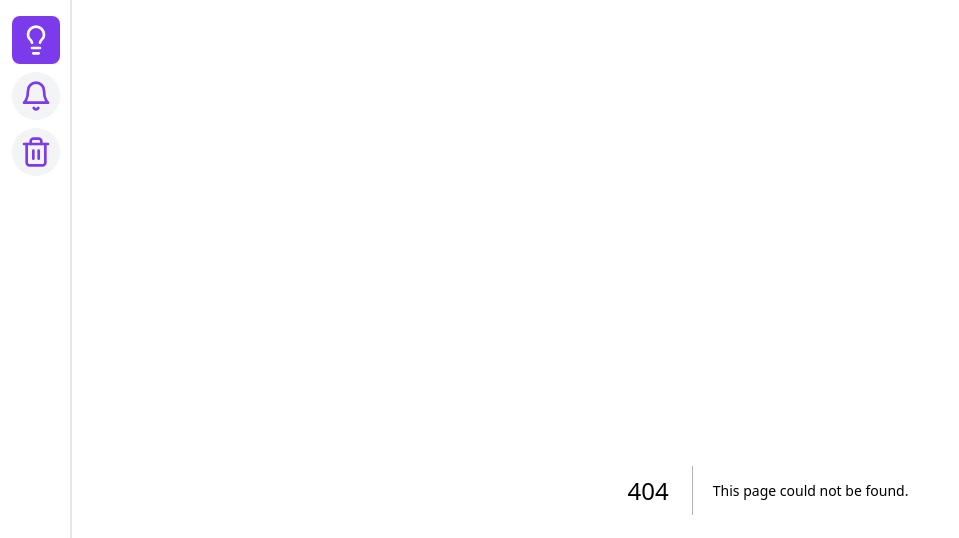
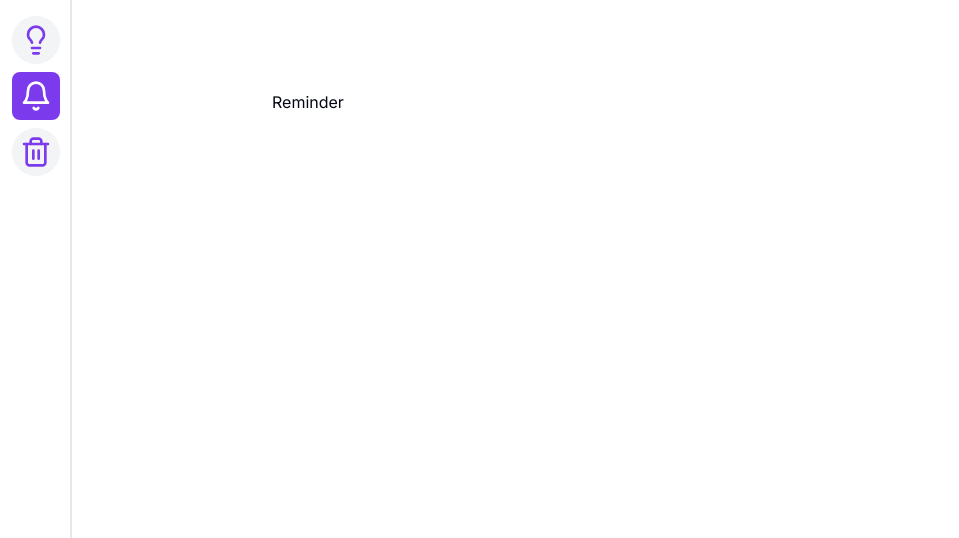
Before and after one commit to mon7792/next-js-todo, a Next.js app: page /reminder in a window 1280 px wide. Before the commit this address had no page. Shown: the top 538 px of the page, without its empty margins (0-959 px from the left). Built offline with nearby package versions, Linux system fonts and the light colour scheme.

Commit message:
enabled sidebar interactivity

```diff
--- /dev/null
+++ b/src/app/reminder/page.tsx
@@ -0,0 +1,5 @@
+export default function Page() {
+  return (
+    <div>Reminder</div>
+  )
+}
--- /dev/null
+++ b/src/app/trash/page.tsx
@@ -0,0 +1,5 @@
+export default function Page() {
+  return (
+    <div>Trash</div>
+  )
+}
--- /dev/null
+++ b/src/components/custom/icon/index.tsx
@@ -0,0 +1,11 @@
+import { FC } from "react";
+import { LucideProps } from "lucide-react";
+
+type IconProps = {
+  icon: FC<LucideProps>;
+  size: number;
+  className: string;
+};
+export const Icon = ({ icon: Icon, className, size }: IconProps) => {
+  return <Icon size={size} className={className} />;
+};
--- /dev/null
+++ b/src/components/custom/nav-btn/index.tsx
@@ -0,0 +1,58 @@
+import { FC } from "react";
+import Link from "next/link";
+// icons
+import { LucideProps } from "lucide-react";
+// utils
+import { cn } from "@/lib/utils";
+
+// components
+import {
+  Tooltip,
+  TooltipContent,
+  TooltipProvider,
+  TooltipTrigger,
+} from "@/components/ui/tooltip";
+
+import { Icon } from "@/components/custom/icon";
+
+type NavBtnProps = {
+  icon: FC<LucideProps>;
+  tip: string;
+  href: string;
+  isActive: boolean;
+};
+
+export const NavBtn = ({ icon, tip, href, isActive }: NavBtnProps) => {
+  return (
+    <TooltipProvider>
+      <Tooltip>
+        <TooltipTrigger asChild>
+          <Link href={href} className="flex w-12 h-12 group">
+            <div
+              className={cn(
+                "flex items-center justify-center w-12 h-12 transition-all duration-300",
+                isActive
+                  ? "bg-primary rounded-lg"
+                  : "bg-accent rounded-full group-hover:rounded-lg group-hover:bg-primary"
+              )}
+            >
+              <Icon
+                icon={icon}
+                size={32}
+                className={cn(
+                  "transition-all duration-300",
+                  isActive
+                    ? "stroke-white"
+                    : "stroke-primary group-hover:stroke-white"
+                )}
+              />
+            </div>
+          </Link>
+        </TooltipTrigger>
+        <TooltipContent side="right">
+          <p>{tip}</p>
+        </TooltipContent>
+      </Tooltip>
+    </TooltipProvider>
+  );
+};
--- a/src/components/section/navbar/side/index.tsx
+++ b/src/components/section/navbar/side/index.tsx
@@ -1,72 +1,11 @@
-import { FC } from "react";
-import Link from "next/link";
-// icons
-import { LucideProps, Lightbulb, Bell, Trash2 } from "lucide-react";
-// utils
-import { cn } from "@/lib/utils";
-
-// components
-import {
-  Tooltip,
-  TooltipContent,
-  TooltipProvider,
-  TooltipTrigger,
-} from "@/components/ui/tooltip";
-
-
-
-type IconProps = {
-  icon: FC<LucideProps>;
-  size: number;
-  className: string;
-};
-const Icon = ({ icon: Icon, className, size }: IconProps) => {
-  return <Icon size={size} className={className} />;
-};
-
-type NavBtnProps = {
-  icon: FC<LucideProps>;
-  tip: string;
-  href: string;
-  isActive: boolean;
-};
-
-const NavBtn = ({ icon, tip, href, isActive }: NavBtnProps) => {
-  return (
-    <TooltipProvider>
-      <Tooltip>
-        <TooltipTrigger asChild>
-          <Link href={href} className="flex w-12 h-12 group">
-            <div
-              className={cn(
-                "flex items-center justify-center w-12 h-12 transition-all duration-300",
-                isActive
-                  ? "bg-primary rounded-lg"
-                  : "bg-accent rounded-full group-hover:rounded-lg group-hover:bg-primary"
-              )}
-            >
-              <Icon
-                icon={icon}
-                size={32}
-                className={cn(
-                  "transition-all duration-300",
-                  isActive
-                    ? "stroke-white"
-                    : "stroke-primary group-hover:stroke-white"
-                )}
-              />
-            </div>
-          </Link>
-        </TooltipTrigger>
-        <TooltipContent side="right">
-          <p>{tip}</p>
-        </TooltipContent>
-      </Tooltip>
-    </TooltipProvider>
-  );
-};
+"use client"
+import { Lightbulb, Bell, Trash2 } from "lucide-react";
+import { NavBtn } from "@/components/custom/nav-btn";
+import { usePathname } from "next/navigation";
 
 export default function SideBar() {
+  const pathName = usePathname();
+
   return (
     <aside
       id="sidebar-multi-level-sidebar"
@@ -76,11 +15,11 @@ export default function SideBar() {
       <div className="h-full px-3 py-4 overflow-y-auto border-r-2">
         <div className="space-y-2 font-medium">
           {/* Notes */}
-          <NavBtn icon={Lightbulb} tip="Notes" href="/" isActive={true} />
+          <NavBtn icon={Lightbulb} tip="Notes" href="/" isActive={"/" === pathName} />
           {/* Reminder */}
-          <NavBtn icon={Bell} tip="Reminder" href="/" isActive={false} />
+          <NavBtn icon={Bell} tip="Reminder" href="/reminder" isActive={"/reminder" === pathName} />
           {/* Trash */}
-          <NavBtn icon={Trash2} tip="Trash" href="/" isActive={false} />
+          <NavBtn icon={Trash2} tip="Trash" href="/trash" isActive={"/trash" === pathName} />
         </div>
       </div>
     </aside>
--- a/src/middleware.ts
+++ b/src/middleware.ts
@@ -4,7 +4,7 @@ import { authMiddleware } from "@clerk/nextjs";
 // Please edit this to allow other routes to be public as needed.
 // See https://clerk.com/docs/references/nextjs/auth-middleware for more information about configuring your Middleware
 export default authMiddleware({
-  publicRoutes: ["/", "/contact"],
+  publicRoutes: ["/", "/reminder", "/trash"],
 });
 
 export const config = {
```
